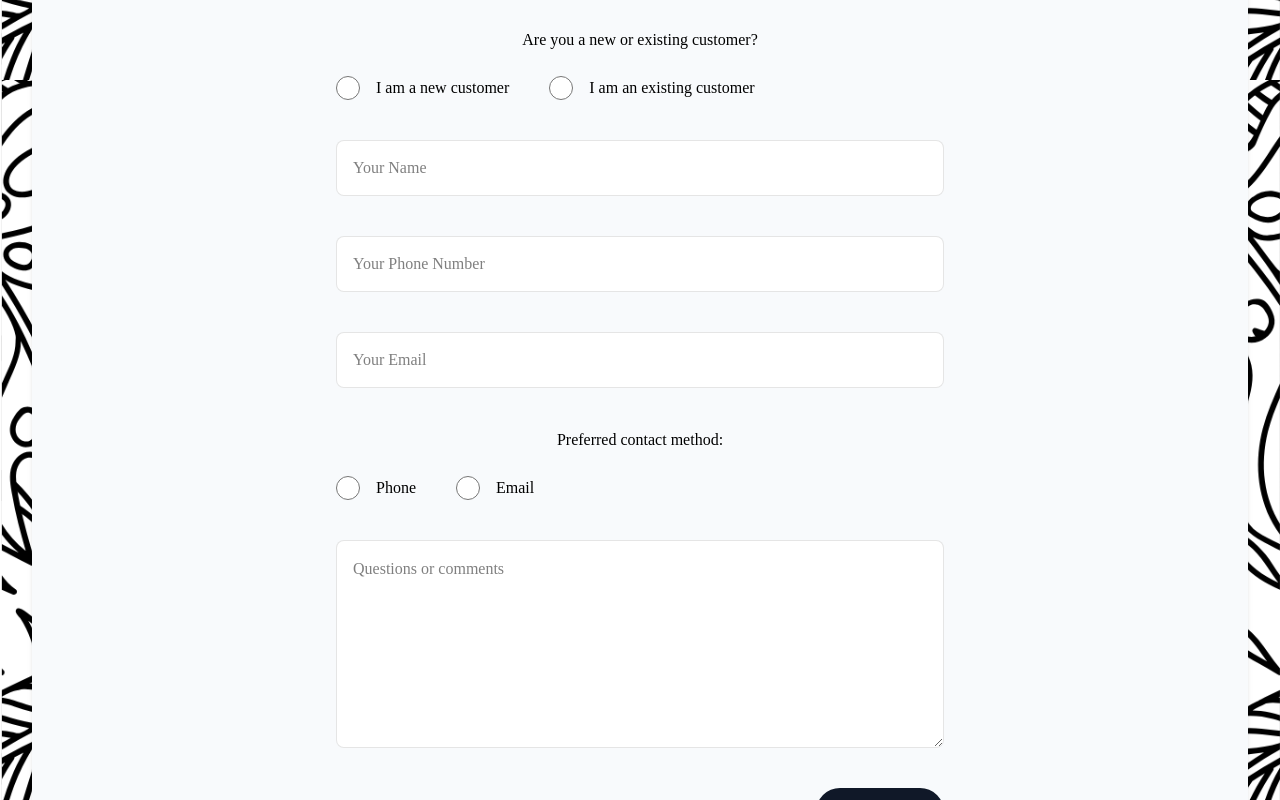
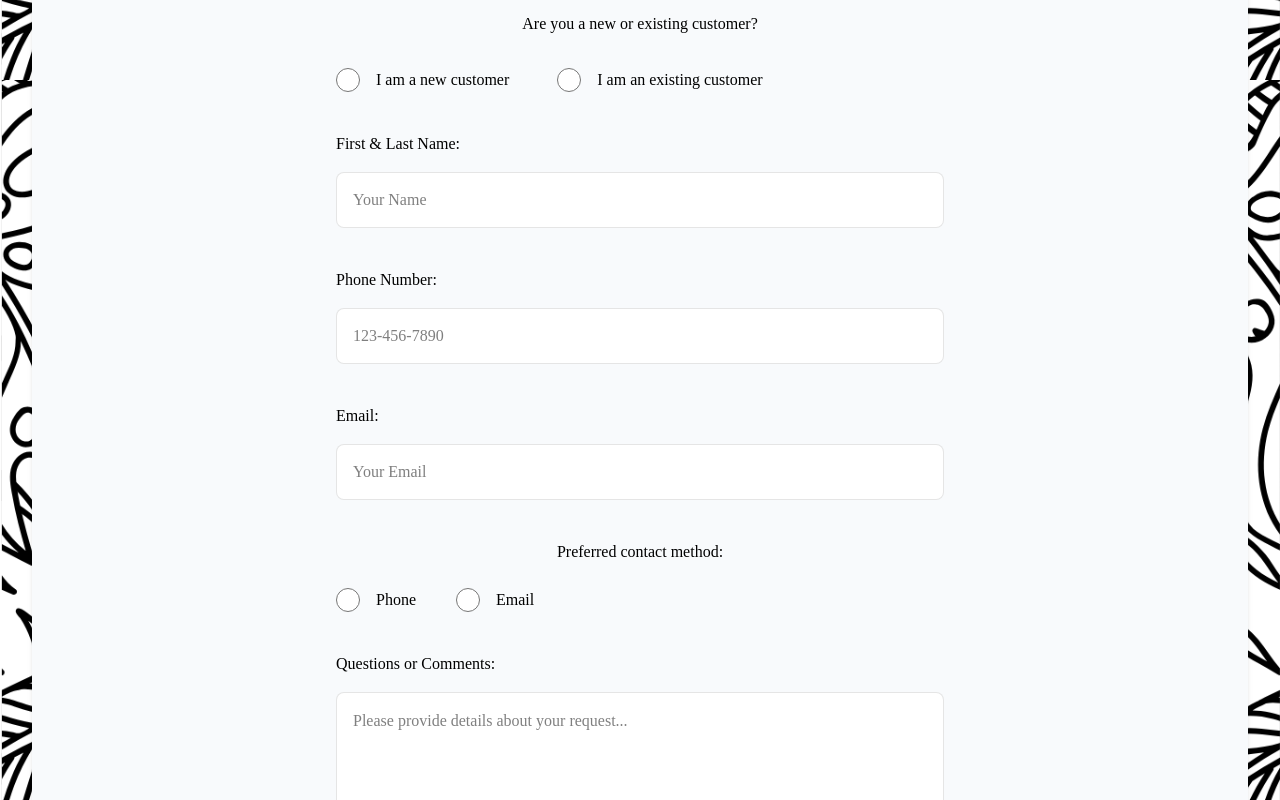
Before and after one commit to malcus-g/blackpalmbakery-port, a Next.js app: page /contact in a window 1280 px wide. Shown: the part 640-1440 px from the top of the page. Built offline with nearby package versions, Linux system fonts and the light colour scheme; no server answers; a web font is replaced by a local one.

Commit message:
add labels to contact form fields

```diff
--- a/ui/contact/contact-form.tsx
+++ b/ui/contact/contact-form.tsx
@@ -22,7 +22,7 @@ export default function ContactForm() {
           toast.success("Email successfully sent!");
       }}
     >
-        <div className="flex flex-col gap-10 mb-14">
+        <div className="flex flex-col gap-10 mb-10">
           <p>
             After you fill out this form, I will contact you to go over details regarding your needs. Please allow 24 hours for response.
           </p>
@@ -30,8 +30,8 @@ export default function ContactForm() {
             THIS FORM DOES NOT CONFIRM ANY ORDER(S).
           </p>
         </div>
-        <fieldset className="flex gap-10">
-          <legend className="mb-6">Are you a new or existing customer?</legend>
+        <fieldset className="flex gap-12">
+          <legend className="mb-8">Are you a new or existing customer?</legend>
           <div className="flex flex-row gap-4">
             <input
                 type="radio"
@@ -53,6 +53,8 @@ export default function ContactForm() {
             <label htmlFor="existing">I am an existing customer</label>
           </div>
         </fieldset>
+        <div className="flex flex-col gap-4 text-left">
+          <label htmlFor="senderName">First & Last Name:</label>
           <input
               type="text"
               name="senderName"
@@ -61,14 +63,20 @@ export default function ContactForm() {
               maxLength={100}
               className="h-14 px-4 rounded-lg borderBlack transition-all bg-white"
           />
+        </div>
+        <div className="flex flex-col gap-4 text-left">
+          <label htmlFor="senderPhone">Phone Number:</label>
           <input
               type="tel"
               name="senderPhone"
-            placeholder="Your Phone Number"
+              placeholder="123-456-7890"
               required
               maxLength={15}
               className="h-14 px-4 rounded-lg borderBlack transition-all bg-white"
           />
+        </div>
+        <div className="flex flex-col gap-4 text-left">
+          <label htmlFor="senderEmail">Email:</label>
           <input
               type="email"
               name="senderEmail"
@@ -77,6 +85,7 @@ export default function ContactForm() {
               required
               maxLength={500}
           />
+        </div>
         <fieldset className="flex gap-10">
           <legend className="mb-6">Preferred contact method:</legend>
           <div className="flex flex-row gap-4">
@@ -100,13 +109,16 @@ export default function ContactForm() {
             <label htmlFor="new">Email</label>
           </div>
         </fieldset>
+        <div className="flex flex-col gap-4 text-left">
+          <label htmlFor="message">Questions or Comments:</label>
           <textarea
-            placeholder="Questions or comments"
+              placeholder="Please provide details about your request..."
               name="message"
               required
               maxLength={5000}
               className="h-52 rounded-lg borderBlack p-4 transition-all bg-white"
           />
+        </div>
         <SubmitBtn />
     </motion.form>
   )
```
Lines whose indentation alone changed are shown as unchanged.
